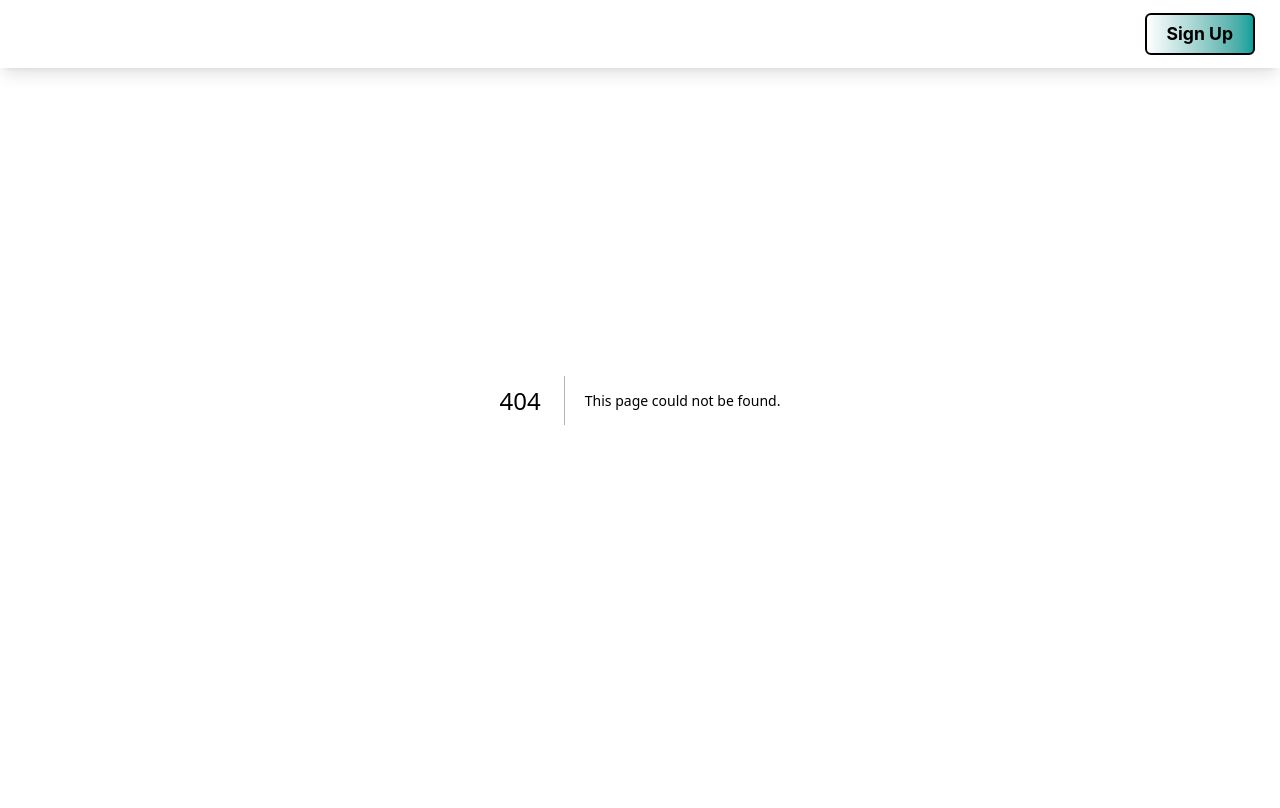
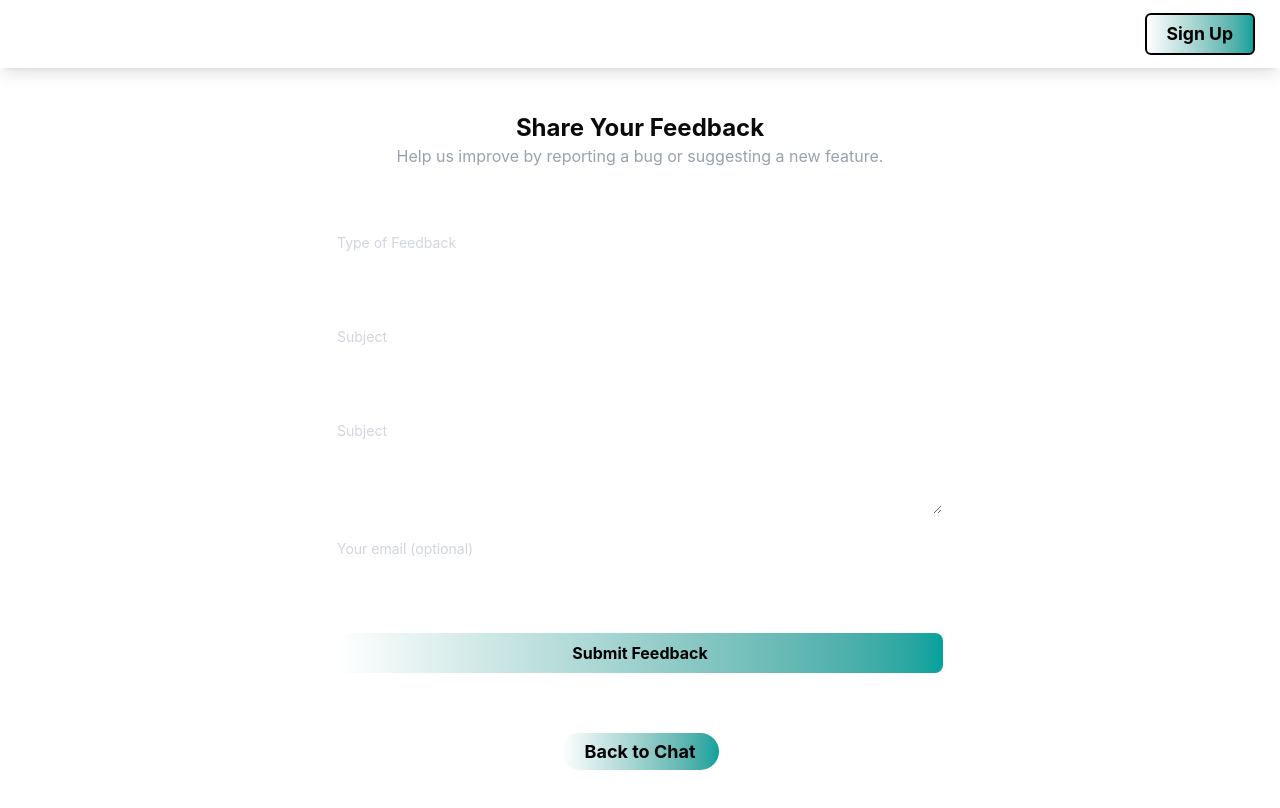
Before and after one commit to balajiNadar08/Anger-Room, a Next.js app: page /report in a window 1280 px wide. Before the commit this address had no page. Shown: the top 808 px of the page. Built offline with nearby package versions, Linux system fonts and the light colour scheme.

Commit message:
Made a report page

```diff
--- a/app/about-dev/page.tsx
+++ b/app/about-dev/page.tsx
@@ -21,10 +21,10 @@ const page = () => {
           <p>
             Hi, I'm <span className="font-bold text-cyan-300">Balaji</span>, the
             developer of{" "}
-            <span className="font-bold text-cyan-300">AngerRoom</span>. I'm also
-            a full-stack developer passionate about creating beautiful,
-            functional and user-friendly applications that I intend to use and
-            share with the world.
+            <span className="font-bold text-cyan-300">AngerRoom</span>. I'm a
+            full-stack developer passionate about creating beautiful, functional
+            and user-friendly applications that I intend to use and share with
+            the world.
           </p>
           <p>
             {" "}
@@ -51,9 +51,13 @@ const page = () => {
       </div>
 
       <div>
-        <Link href={"/test-firebase"} className="text-lg font-bold px-6 py-2 rounded-3xl bg-gradient-to-r from-white to-[#00A19C] text-black cursor-pointer">Back to Chat</Link>
+        <Link
+          href={"/test-firebase"}
+          className="text-lg font-bold px-6 py-2 rounded-3xl bg-gradient-to-r from-white to-[#00A19C] text-black cursor-pointer"
+        >
+          Back to Chat
+        </Link>
       </div>
-
     </div>
   );
 };
--- a/app/contact/page.tsx
+++ /dev/null
@@ -1,11 +0,0 @@
-import React from 'react';
-
-const page = () => {
-  return (
-    <div className="w-full max-w-5xl mx-auto flex flex-col mt-[0.5rem] gap-[1rem] px-4 py-20 items-center">
-
-    </div>
-  )
-}
-
-export default page;
--- /dev/null
+++ b/app/report/page.tsx
@@ -0,0 +1,104 @@
+import Link from "next/link";
+
+const page = () => {
+  return (
+    <div className="w-full max-w-5xl mx-auto flex flex-col mt-[2rem] gap-[2rem] px-4 py-20 items-center">
+      <div className="text-center">
+        <h1 className="text-2xl font-bold">Share Your Feedback</h1>
+        <p className="text-gray-400">
+          Help us improve by reporting a bug or suggesting a new feature.
+        </p>
+      </div>
+
+      <div className="w-full max-w-md sm:max-w-lg md:max-w-xl lg:max-w-2xl flex flex-col p-8 rounded-xl bg-white/5 backdrop-blur-md border border-white/10">
+        <form className="flex flex-col gap-6">
+          <div className="flex-1">
+            <label
+              htmlFor="feedback"
+              className="text-sm text-gray-300 block mb-2"
+            >
+              Type of Feedback
+            </label>
+            <select
+              name="feedback"
+              id="feedback"
+              value={""}
+              // onChange={}
+              className="w-full block rounded text-md px-3 py-2 bg-white/5 border border-white/10 outline-none focus:border-[#00A19C] transition-colors h-[42px] text-white"
+            >
+              <option value="" disabled className="text-gray-500">
+                Select...
+              </option>
+              <option value="bug_report" className="text-gray-900">
+                Bug Report
+              </option>
+              <option
+                value="suggestion_or_improvement"
+                className="text-gray-900"
+              >
+                Suggestion or Improvement
+              </option>
+              <option value="other" className="text-gray-900">
+                Other
+              </option>
+            </select>
+          </div>
+          <div>
+            <label
+              htmlFor="subject"
+              className="text-sm text-gray-300 block mb-2"
+            >
+              Subject
+            </label>
+            <input
+              type="text"
+              placeholder="e.g., Dark mode issue"
+              className="block w-full rounded text-md px-3 py-2 bg-white/5 border border-white/10 outline-none focus:border-[#00A19C] transition-colors text-white"
+            />
+          </div>
+          <div>
+            <label
+              htmlFor="description"
+              className="text-sm text-gray-300 block mb-2"
+            >
+              Subject
+            </label>
+            <textarea
+              name="description"
+              id="description"
+              placeholder="Please provide as much as detail as possible..."
+              className="block w-full rounded text-md px-3 py-2 bg-white/5 border border-white/10 outline-none focus:border-[#00A19C] transition-colors text-white"
+            ></textarea>
+          </div>
+          <div>
+            <label htmlFor="email" className="text-sm text-gray-300 block mb-2">
+              Your email (optional)
+            </label>
+            <input
+              type="email"
+              placeholder="So we can follow up with you"
+              className="block w-full rounded text-md px-3 py-2 bg-white/5 border border-white/10 outline-none focus:border-[#00A19C] transition-colors text-white"
+            />
+          </div>
+
+          <button
+            type="submit"
+            className="text-md font-bold py-2 rounded-lg bg-gradient-to-r from-white to-[#00A19C] text-black cursor-pointer disabled:opacity-50 transition-colors"
+          >
+            Submit Feedback
+          </button>
+        </form>
+      </div>
+      <div>
+        <Link
+          href={"/test-firebase"}
+          className="text-lg font-bold px-6 py-2 rounded-3xl bg-gradient-to-r from-white to-[#00A19C] text-black cursor-pointer"
+        >
+          Back to Chat
+        </Link>
+      </div>
+    </div>
+  );
+};
+
+export default page;
--- a/components/Navbar.tsx
+++ b/components/Navbar.tsx
@@ -20,7 +20,7 @@ const Navbar = () => {
     { label: "Chat", href: "/test-firebase" },
     // { label: "Chat", href: "/chat" },
     { label: "About DEV", href: "/about-dev" },
-    { label: "Contact", href: "/contact" },
+    { label: "Report", href: "/report" },
   ];
 
   return (
```
